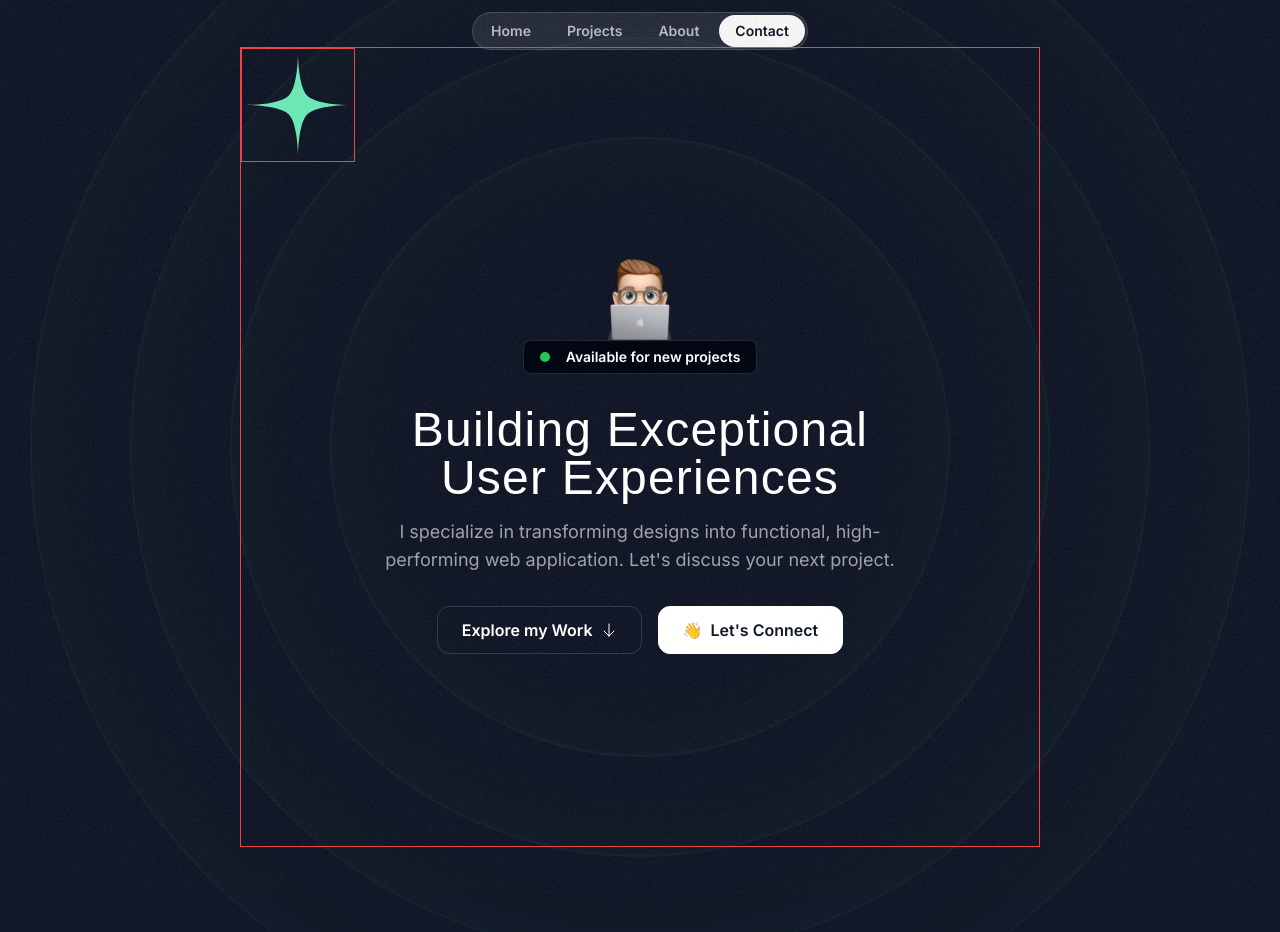
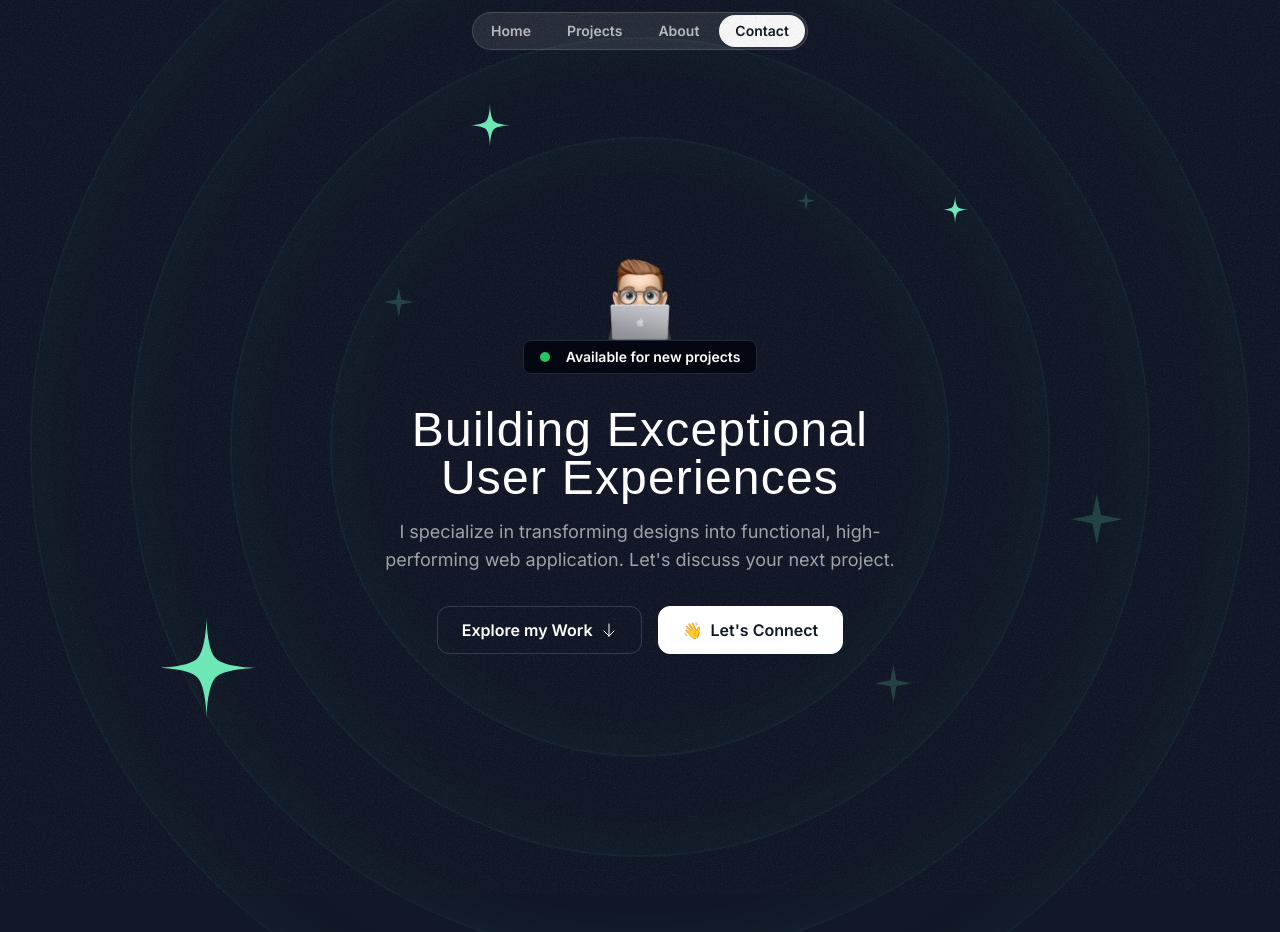
Before and after one commit to sameh-abdelhalem/Portfolio, a Next.js app: page / in a window 1280 px wide. Shown: the top 932 px of the page. Built offline with nearby package versions, Linux system fonts and the light colour scheme; a web font is replaced by a local one.

Commit message:
add and postion sparkle icons

```diff
--- a/src/components/HeroOrbit.tsx
+++ b/src/components/HeroOrbit.tsx
@@ -8,14 +8,19 @@
   return (
     <div className="absolute left-1/2 top-1/2 -translate-x-1/2 -translate-y-1/2 ">
       <div
-        className="border border-red-500 "
+        className=" "
         style={{
-          transform: `rotate(${rotation})`,
+          transform: `rotate(${rotation}deg)`,
           height: `${size}px`,
           width: `${size}px`,
         }}
       >
-        <div className="border border-red-500 inline-flex ">{children}</div>
+        <div
+          className=" inline-flex "
+          style={{ transform: `rotate(${rotation * -1}deg)` }}
+        >
+          {children}
+        </div>
       </div>
     </div>
   );
--- a/src/sections/Hero.tsx
+++ b/src/sections/Hero.tsx
@@ -3,6 +3,7 @@
 import ArrowDown from "@/assets/icons/arrow-down.svg";
 import grainImage from "@/assets/images/grain.jpg";
 import StarIcon from "@/assets/icons/star.svg";
+import SparkleIcon from "@/assets/icons/sparkle.svg";
 import { HeroOrbit } from "@/components/HeroOrbit";
 export const HeroSection = () => {
   return (
@@ -15,8 +16,26 @@
       <div className="size-[820px] hero-ring "></div>
       <div className="size-[1020px] hero-ring "></div>
       <div className="size-[1220px] hero-ring "></div>
-      <HeroOrbit size={800}>
+      <HeroOrbit size={800} rotation={-72}>
         <StarIcon className="size-28 text-emerald-300 " />
+      </HeroOrbit>
+      <HeroOrbit size={550} rotation={20}>
+        <StarIcon className="size-12 text-emerald-300 " />
+      </HeroOrbit>
+      <HeroOrbit size={590} rotation={98}>
+        <StarIcon className="size-8 text-emerald-300 " />
+      </HeroOrbit>
+      <HeroOrbit size={430} rotation={-14}>
+        <SparkleIcon className="size-8 text-emerald-300/20 " />
+      </HeroOrbit>
+      <HeroOrbit size={440} rotation={79}>
+        <SparkleIcon className="size-5 text-emerald-300/20 " />
+      </HeroOrbit>
+      <HeroOrbit size={530} rotation={178}>
+        <SparkleIcon className="size-10 text-emerald-300/20 " />
+      </HeroOrbit>
+      <HeroOrbit size={710} rotation={144}>
+        <SparkleIcon className="size-14 text-emerald-300/20 " />
       </HeroOrbit>
 
       <div className="container">
```
